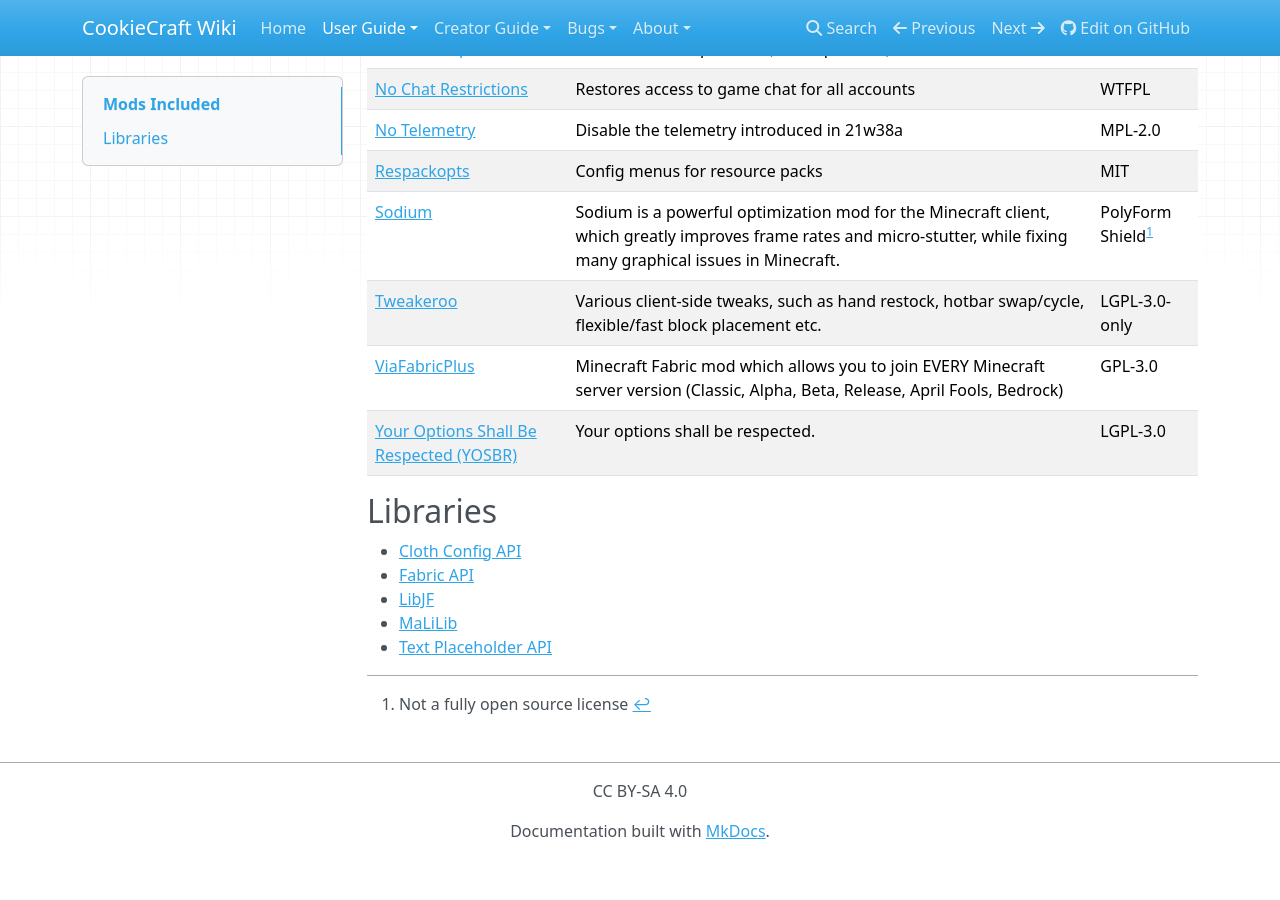
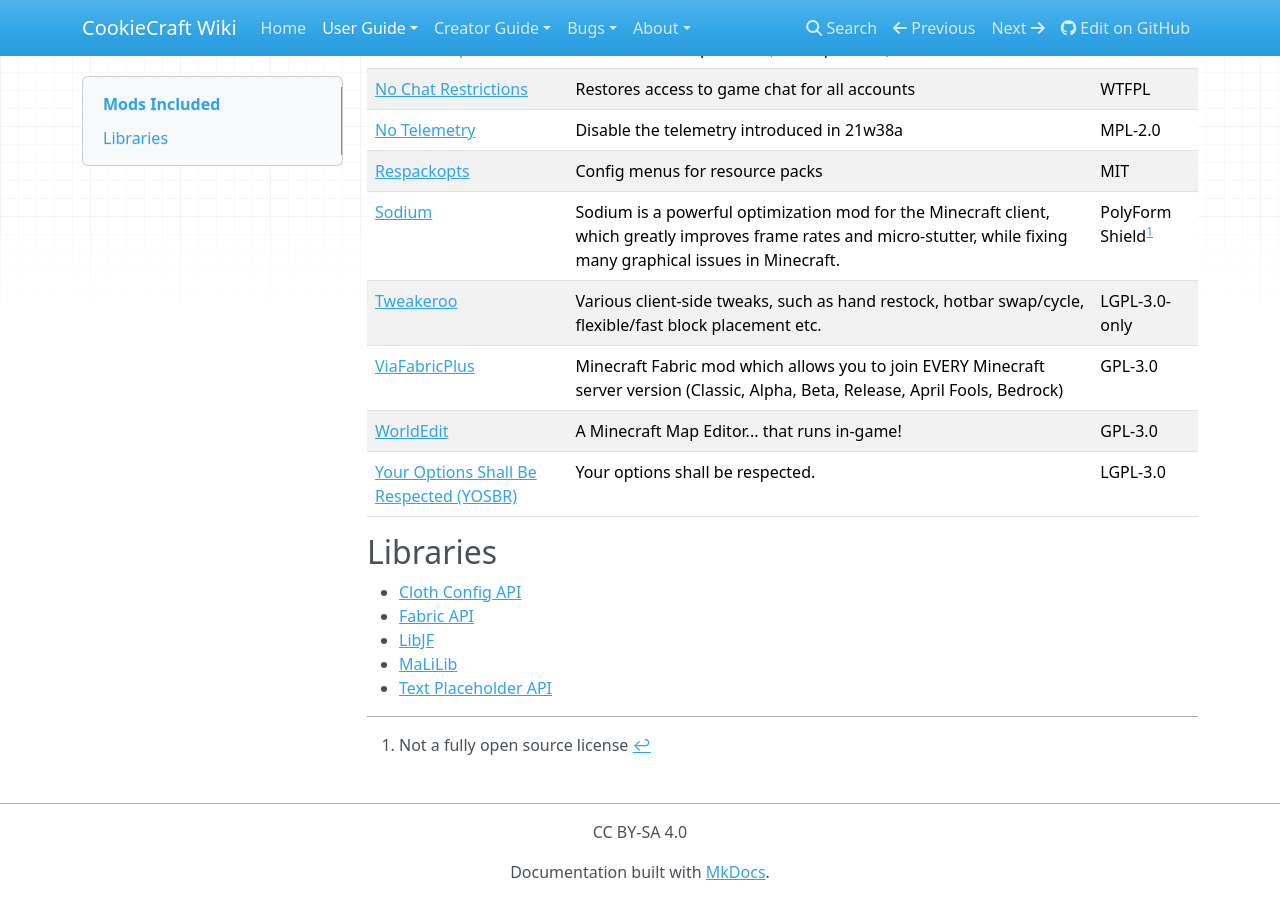
Before and after one commit to ArkhamCookie/CookieCraft, an MkDocs documentation site: the page built from docs/user-guide/mods.md, in a window 1280 px wide and 900 px high, scrolled down 814 px. Built offline with MkDocs 1.6.1, drawn with Linux system fonts in a browser that asks for light colours; nearby versions of some CDN libraries; before the commit the page ends 1673 px from its top, so only the background shows below that.

Commit message:
docs: add worldedit to mods

```diff
--- a/docs/user-guide/mods.md
+++ b/docs/user-guide/mods.md
@@ -20,6 +20,7 @@
 | [Sodium](https://modrinth.com/mod/sodium) | Sodium is a powerful optimization mod for the Minecraft client, which greatly improves frame rates and micro-stutter, while fixing many graphical issues in Minecraft. | PolyForm Shield[^1] |
 | [Tweakeroo](https://modrinth.com/mod/tweakeroo) | Various client-side tweaks, such as hand restock, hotbar swap/cycle, flexible/fast block placement etc. | LGPL-3.0-only |
 | [ViaFabricPlus](https://modrinth.com/mod/viafabricplus) | Minecraft Fabric mod which allows you to join EVERY Minecraft server version (Classic, Alpha, Beta, Release, April Fools, Bedrock) | GPL-3.0 |
+| [WorldEdit](https://modrinth.com/plugin/worldedit) | A Minecraft Map Editor... that runs in-game! | GPL-3.0 |
 | [Your Options Shall Be Respected (YOSBR)](https://modrinth.com/mod/yosbr) | Your options shall be respected. | LGPL-3.0 |
 
 ## Libraries
```
